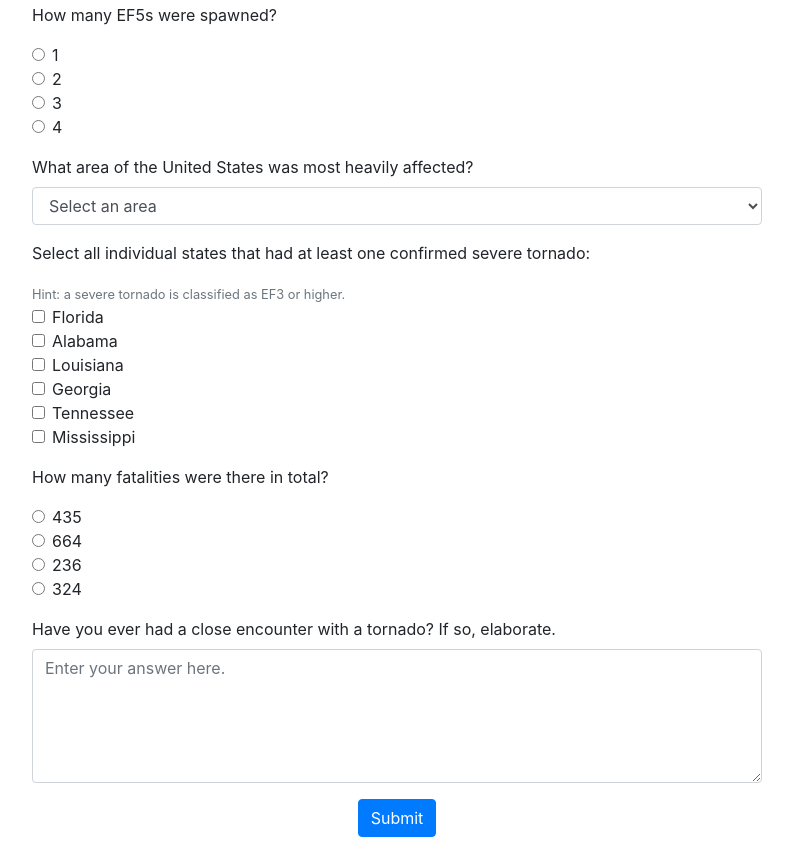
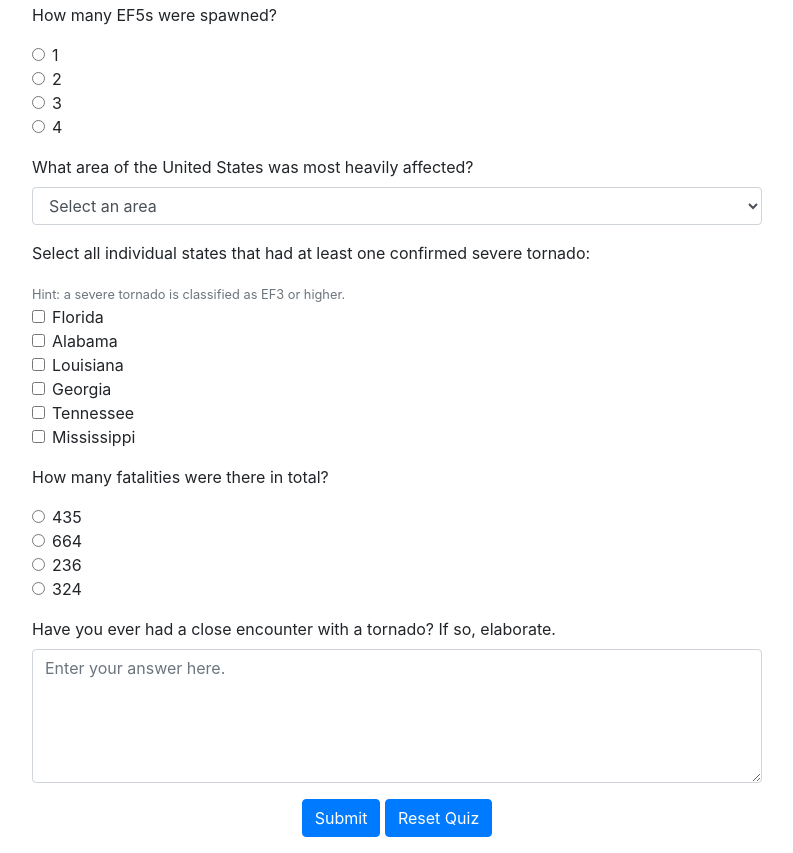
Before and after one commit to men-biller/bootstrap-forms, a plain HTML site: page index.html in a window 1280 px wide. Shown: the part 385-1238 px from the top of the page, without its empty margins (243-1036 px from the left). Drawn offline with nearby package versions, Linux system fonts and the light colour scheme.

Commit message:
Update index.html
added reset button

```diff
--- a/index.html
+++ b/index.html
@@ -11,7 +11,6 @@
 <body>
 
     <div class="container mt-5">
-        <!-- Form Title -->
         <div class="row">
             <div class="col-lg-8 col-md-10 mx-auto">
                 <h1>2011 Super Outbreak Quiz</h1>
@@ -20,26 +19,19 @@
                     will progressively get more challenging as you complete this quiz. Good luck!</p>
             </div>
         </div>
-
-        <!-- Form Content -->
         <div class="row">
             <div class="col-lg-8 col-md-10 mx-auto">
                 <form>
-                    <!-- Question 1 -->
                     <div class="form-group">
                         <label for="question1">What was the main weather phenomenon that occurred?</label>
                         <input type="text" class="form-control" id="question1" name="question1"
                             placeholder="Enter your answer">
                     </div>
-
-                    <!-- Question 2 -->
                     <div class="form-group">
                         <label for="question2">Roughly how many tornadoes touched down during the outbreak? (Answer
                             must be within 20 of the actual number.)</label>
                         <input type="text" class="form-control" id="question2" name="question2" placeholder="Enter a number">
                     </div>
-
-                    <!-- Question 3 (Multiple Choice) -->
                     <div class="form-group">
                         <p>How many EF5s were spawned?</p>
                         <div class="form-check">
@@ -59,8 +51,6 @@
                             <label class="form-check-label" for="option4">4</label>
                         </div>
                     </div>
-
-                    <!-- Question 4 (Dropdown) -->
                     <div class="form-group">
                         <label for="question4">What area of the United States was most heavily affected?</label>
                         <select class="form-control" id="question4" name="question4">
@@ -71,8 +61,6 @@
                             <option value="Northwest">Northwest</option>
                         </select>
                     </div>
-
-                    <!-- Question 5 (Checkbox) -->
                     <div class="form-group">
                         <p>Select all individual states that had at least one confirmed severe tornado:</p>
                         <small class="text-muted">Hint: a severe tornado is classified as EF3 or higher.</small>
@@ -101,8 +89,6 @@
                             <label class="form-check-label" for="state6">Mississippi</label>
                         </div>
                     </div>
-
-                    <!-- Question 6 (Multiple Choice) -->
                     <div class="form-group">
                         <p>How many fatalities were there in total?</p>
                         <div class="form-check">
@@ -122,28 +108,22 @@
                             <label class="form-check-label" for="fatalities4">324</label>
                         </div>
                     </div>
-
-                    <!-- Question 7 (Textarea) -->
                     <div class="form-group">
                         <label for="question7">Have you ever had a close encounter with a tornado? If so,
                             elaborate.</label>
                         <textarea class="form-control" id="question7" name="question7" rows="5"
                             placeholder="Enter your answer here."></textarea>
                     </div>
-
-                    <!-- Submit Button -->
                     <div class="form-group text-center">
                         <button type="submit" class="btn btn-primary">Submit</button>
+                        <button type="reset" class="btn btn-primary" >Reset Quiz</button>
                     </div>
                 </form>
             </div>
         </div>
     </div>
-
-    <!-- Bootstrap JS and dependencies -->
     <script src="https://code.jquery.com/jquery-3.5.1.slim.min.js"></script>
     <script src="https://cdn.jsdelivr.net/npm/popper.js@1.16.1/dist/umd/popper.min.js"></script>
     <script src="https://stackpath.bootstrapcdn.com/bootstrap/4.5.2/js/bootstrap.min.js"></script>
 </body>
-
 </html>
```
